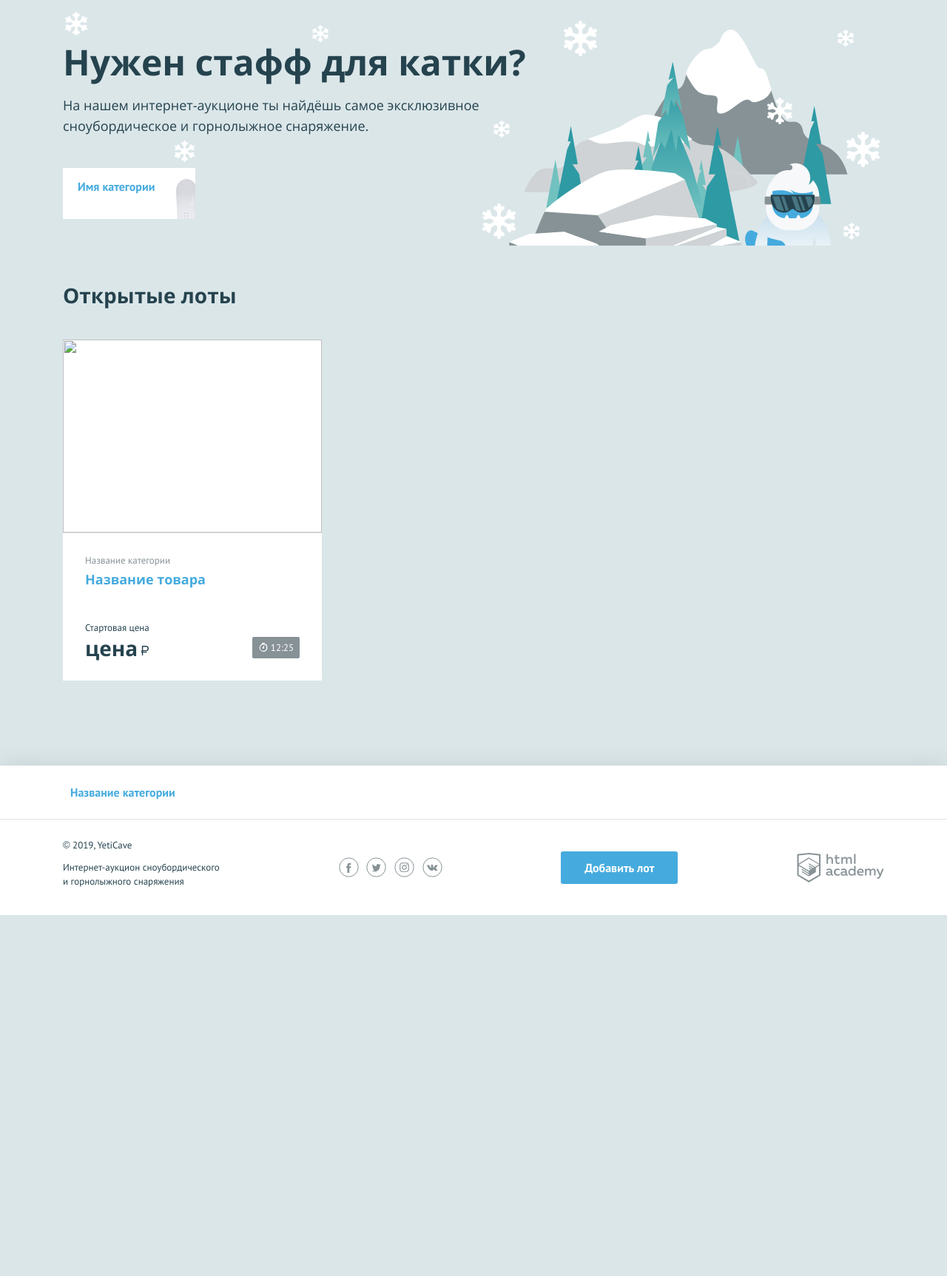
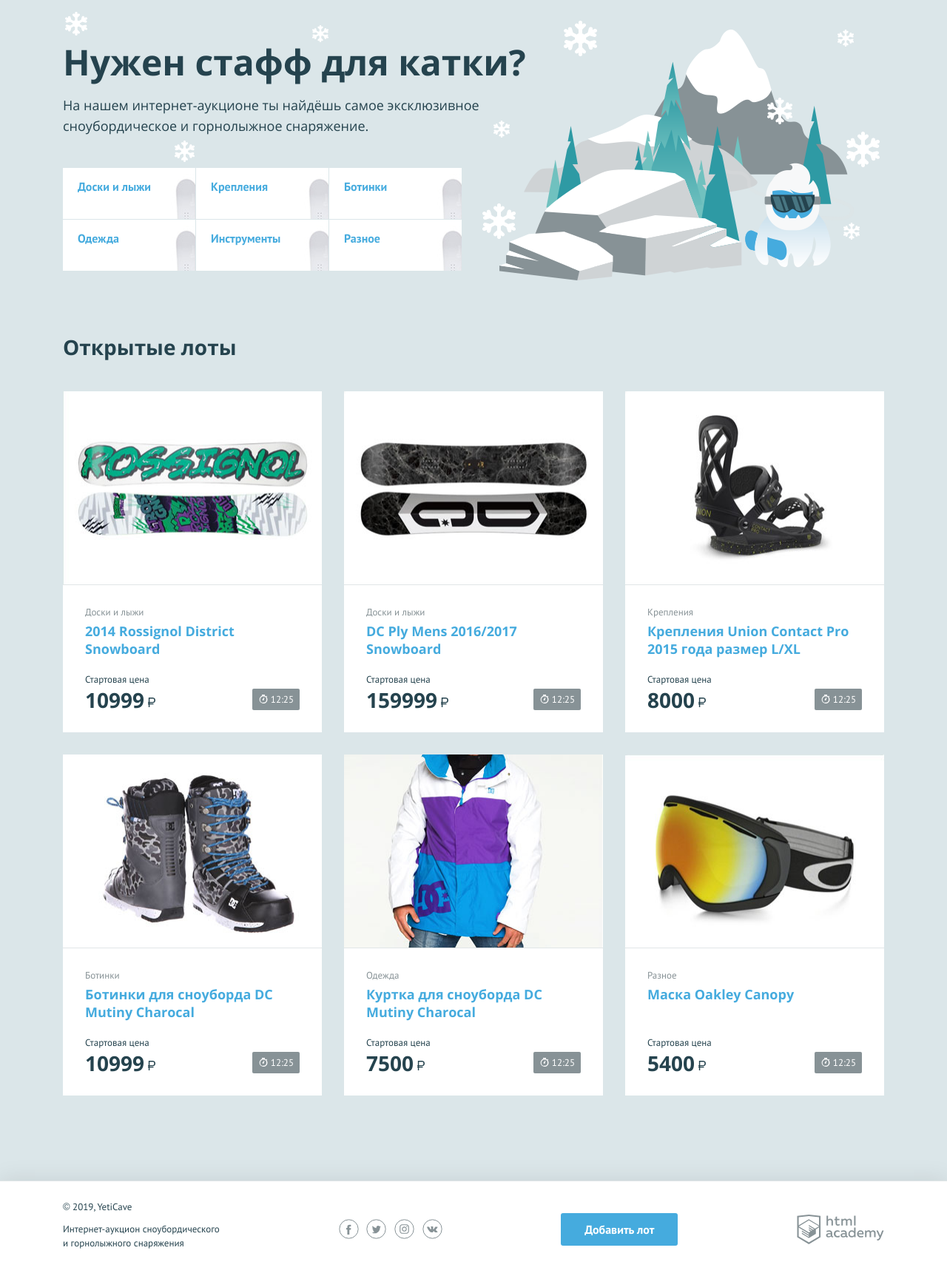
Before and after one commit to Irvpi2019/388623-yeticave-9, a PHP site: page / in a window 1280 px wide. Shown: the part 107-1832 px from the top of the page at 74% size. Before the commit the page ends 1344 px from the top, so only its background shows below. Run offline with PHP 8.4, Linux system fonts and the light colour scheme.

Commit message:
[2-1-2] Итерация по массивам

```diff
--- a/index.php
+++ b/index.php
@@ -1,8 +1,52 @@
 <?php
 $is_auth = rand(0, 1);
+$user_name = 'Ирина Пинчук'; // укажите здесь ваше имя
 
-$user_name = 'Ирина Пинчук'; // укажите здесь ваше имя
+// создание массивов
+
+$categories = ["Доски и лыжи", "Крепления", "Ботинки", "Одежда", "Инструменты", "Разное"];
+$lots = [
+    [
+        "title" => "2014 Rossignol District Snowboard",
+        "category"   => "Доски и лыжи",
+        "price" => 10999,
+        "picture"   => "img/lot-1.jpg"
+    ],
+    [
+        "title" => "DC Ply Mens 2016/2017 Snowboard",
+        "category"   => "Доски и лыжи",
+        "price" => 159999,
+        "picture"   => "img/lot-2.jpg"
+    ],
+    [
+        "title" => "Крепления Union Contact Pro 2015 года размер L/XL",
+        "category"   => "Крепления",
+        "price" => 8000,
+        "picture"   => "img/lot-3.jpg"
+    ],
+    [
+        "title" => "Ботинки для сноуборда DC Mutiny Charocal",
+        "category"   => "Ботинки",
+        "price" => 10999,
+        "picture"   => "img/lot-4.jpg"
+    ],
+    [
+        "title" => "Куртка для сноуборда DC Mutiny Charocal",
+        "category"   => "Одежда",
+        "price" => 7500,
+        "picture"   => "img/lot-5.jpg"
+    ],
+    [
+        "title" => "Маска Oakley Canopy",
+        "category"   => "Разное",
+        "price" => 5400,
+        "picture"   => "img/lot-6.jpg"
+    ]
+];
+$listcount = count($categories);
+$i = 0;
 ?>
+
 <!DOCTYPE html>
 <html lang="ru">
 <head>
@@ -29,9 +73,9 @@
         <nav class="user-menu">
 
    <!-- здесь должен быть PHP код для показа меню и данных пользователя -->
-            <?php if ($is_auth===1): ?>
+            <?php if ($is_auth === 1): ?>
               <div class="user-menu__logged">
-                    <p><?php print($user_name) ?></p>
+                    <p><?=$user_name ?></p>
                     <a class="user-menu__bets" href="pages/my-bets.html">Мои ставки</a>
                     <a class="user-menu__logout" href="#">Выход</a>
               </div>
@@ -57,9 +101,11 @@
         <p class="promo__text">На нашем интернет-аукционе ты найдёшь самое эксклюзивное сноубордическое и горнолыжное снаряжение.</p>
         <ul class="promo__list">
             <!--заполните этот список из массива категорий-->
+            <?php while ($i < $listcount): ?>
             <li class="promo__item promo__item--boards">
-                <a class="promo__link" href="pages/all-lots.html">Имя категории</a>
+                <a class="promo__link" href="pages/all-lots.html"><?=$categories[$i]; $i++; ?></a>
             </li>
+            <?php endwhile; ?>
         </ul>
     </section>
     <section class="lots">
@@ -68,17 +114,18 @@
         </div>
         <ul class="lots__list">
             <!--заполните этот список из массива с товарами-->
+            <?php foreach ($lots as $key => $val): ?>
             <li class="lots__item lot">
                 <div class="lot__image">
-                    <img src="" width="350" height="260" alt="">
+                    <img src="<?=$val['picture']; ?>" width="350" height="260" alt="">
                 </div>
                 <div class="lot__info">
-                    <span class="lot__category">Название категории</span>
-                    <h3 class="lot__title"><a class="text-link" href="pages/lot.html">Название товара</a></h3>
+                    <span class="lot__category"><?=$val['category']; ?></span>
+                    <h3 class="lot__title"><a class="text-link" href="pages/lot.html"><?=$val['title']; ?></a></h3>
                     <div class="lot__state">
                         <div class="lot__rate">
                             <span class="lot__amount">Стартовая цена</span>
-                            <span class="lot__cost">цена<b class="rub">р</b></span>
+                            <span class="lot__cost"><?=$val['price']; ?><b class="rub">р</b></span>
                         </div>
                         <div class="lot__timer timer">
                             12:25
@@ -86,6 +133,7 @@
                     </div>
                 </div>
             </li>
+            <?php endforeach; ?>
         </ul>
     </section>
 </main>
@@ -95,9 +143,11 @@
     <nav class="nav">
         <ul class="nav__list container">
             <!--заполните этот список из массива категорий-->
+            <?php while ($i < $listcount): ?>
             <li class="nav__item">
-                <a href="pages/all-lots.html">Название категории</a>
+                <a href="pages/all-lots.html"><?=$categories[$i];$i++; ?></a>
             </li>
+            <?php endwhile; ?>
         </ul>
     </nav>
     <div class="main-footer__bottom container">
```
